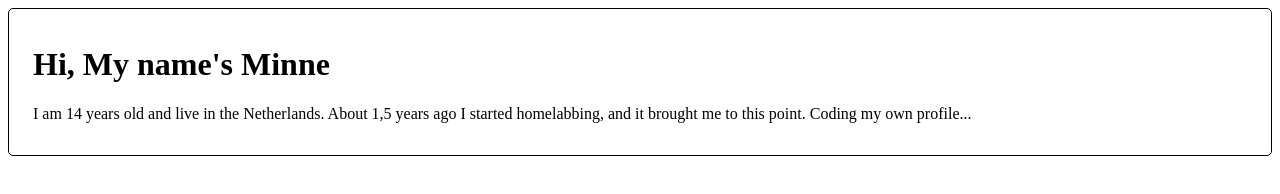
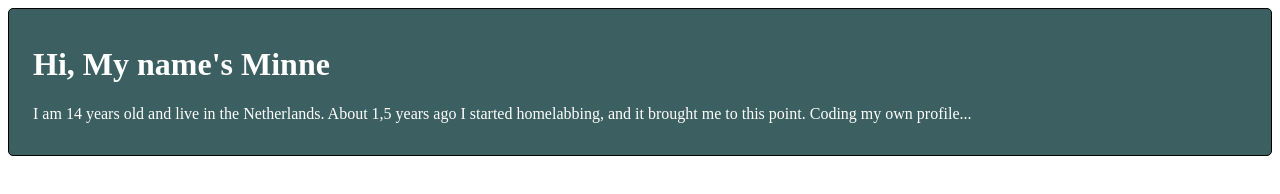
Before and after one commit to minnem38/minnem38, a plain HTML site: page index.html in a window 1280 px wide. Drawn offline with Linux system fonts and the light colour scheme.

Commit message:
update css

```diff
--- a/styles.css
+++ b/styles.css
@@ -2,4 +2,6 @@
     border: 1px solid black;
     border-radius: 5px;
     padding: 1rem 1.5rem;
+    background: #3c5f61;
+    color: white;
 }
```
